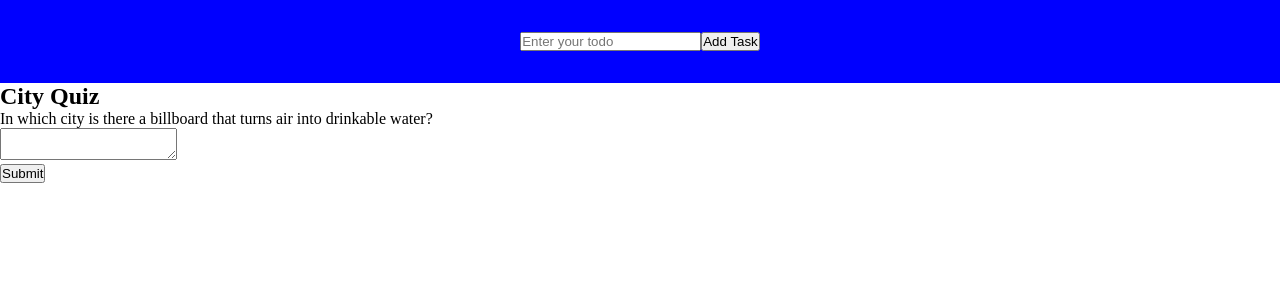
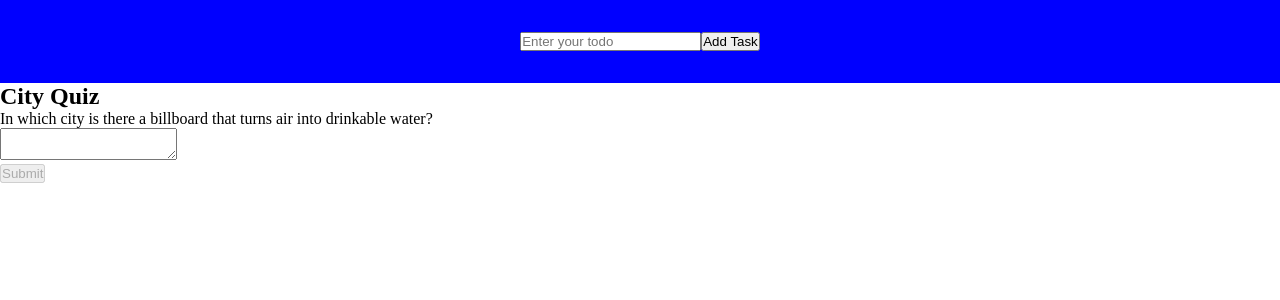
Before and after one commit to nimely111/React-Coding-snippet, a React (Vite) app: page / in a window 1280 px wide. Shown: the top 300 px of the page. Built offline with nearby package versions, Linux system fonts and the light colour scheme.

Commit message:
allow the button to disable when the form is submittig the answer from the text area or if the user does not enter any value or textarea field === 0 text

```diff
--- a/ReactDocs/StateQuizForm.jsx
+++ b/ReactDocs/StateQuizForm.jsx
@@ -39,7 +39,8 @@ const StateQuizForm = () => {
                 disabled={status === 'submittig'}>
                 </textarea>
                 <br />
-                <button>
+                <button
+                    disabled={answer.length === 0 || status === 'submitting'}>
                    Submit
                 </button>
             </form>
```
